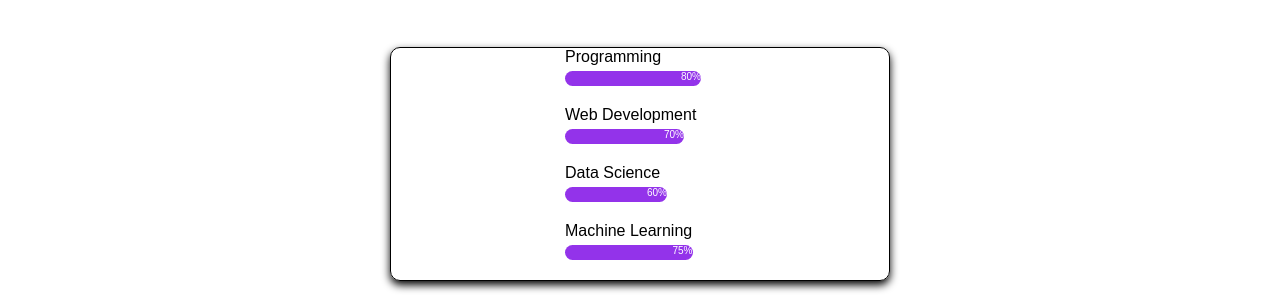
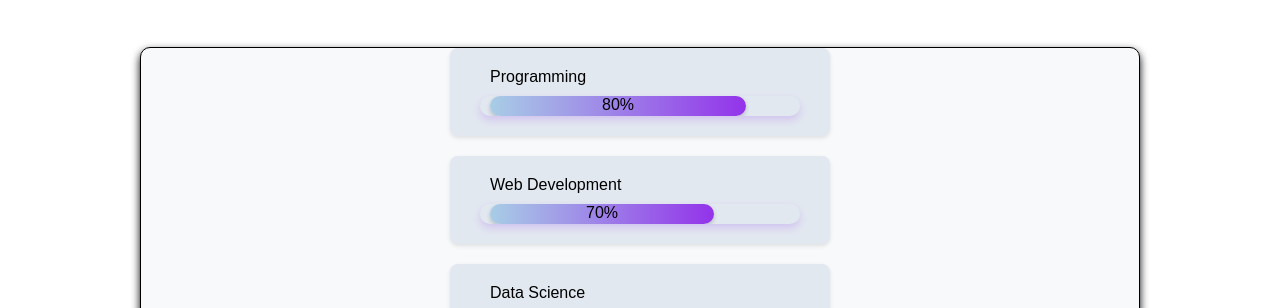
Before and after one commit to priya036/Portfolio, a plain HTML site: page about.html in a window 1280 px wide. Shown: the part 644-952 px from the top of the page. Drawn offline with Linux system fonts and the light colour scheme.

Commit message:
style.css

```diff
--- a/style.css
+++ b/style.css
@@ -153,6 +153,7 @@ p {
 .action__btns {
     display: flex;
     gap: 1rem;
+    justify-content: center;
 }
 
 .action__btns button {
@@ -271,12 +272,12 @@ p {
 }
 
 .introduction {
-    color: purple;
+    color: #9333ea;
 }
 
 .classics {
     font-style: italic;
-    color: purple;
+    color:#9333ea;
 }
 
 .connect-container {
@@ -356,7 +357,7 @@ h2 {
 }
 
 .skills-container {
-    width: 50%;
+    width: 100%;
     display: flex;
     flex-direction: column;
     justify-content: center;
@@ -366,13 +367,17 @@ h2 {
     box-shadow: 0 4px 8px 0;
     margin: 0 auto;
     margin-top: 10px;
-
+    background-color: #f8f9fa;
 }
 
 .skill-item {
     opacity: 0;
     margin-bottom: 20px;
     animation: fadeIn 1s ease-in-out forwards;
+    background-color: #e2e8f0;
+    padding: 20px; /* Adjusted padding to accommodate the wider progress bar */
+    border-radius: 8px;
+    box-shadow: 0 2px 4px rgba(0, 0, 0, 0.1);
 }
 
 @keyframes fadeIn {
@@ -387,48 +392,51 @@ h2 {
 
 .skill-label {
     text-align: center;
-    margin-bottom: 5px;
+    margin-bottom: 10px;
 }
 
 .skill-name {
     display: inline-block;
-    width: 150px;
+    width: 300px;
     text-align: left;
     margin-right: 10px;
 }
 
 .animated-progress {
-    height: 15px;
-    color: white;
-    font-size: 10px;
-    text-align: right;
+    height: 20px; /* Adjusted height for a wider progress bar */
+    border-radius: 10px; /* Adjusted border-radius to maintain a rounded appearance */
+    overflow: hidden;
+    box-shadow: 0 4px 8px rgba(147, 51, 234, 0.2);
 }
 
 .animated-progress span {
     display: block;
     height: 100%;
     width: 0;
-    background: linear-gradient(to right, #9333ea, #9333ea);
-    border-radius: 8px;
+    border-radius: 10px;
     transition: width 1s ease-in-out;
+    box-shadow: 0 2px 4px rgba(0, 0, 0, 0.2);
 }
 
 .skill-item:nth-child(1) .animated-progress span {
     width: 80%;
+    background: linear-gradient(to right, #a8cde6, #9333ea);
 }
 
 .skill-item:nth-child(2) .animated-progress span {
     width: 70%;
+    background: linear-gradient(to right, #a8cde6, #9333ea);
 }
 
 .skill-item:nth-child(3) .animated-progress span {
     width: 60%;
+    background: linear-gradient(to right, #a8cde6, #9333ea);
 }
 
 .skill-item:nth-child(4) .animated-progress span {
     width: 75%;
+    background: linear-gradient(to right, #a8cde6, #9333ea);
 }
-
 /* professional skillset ends */
 
 
```
